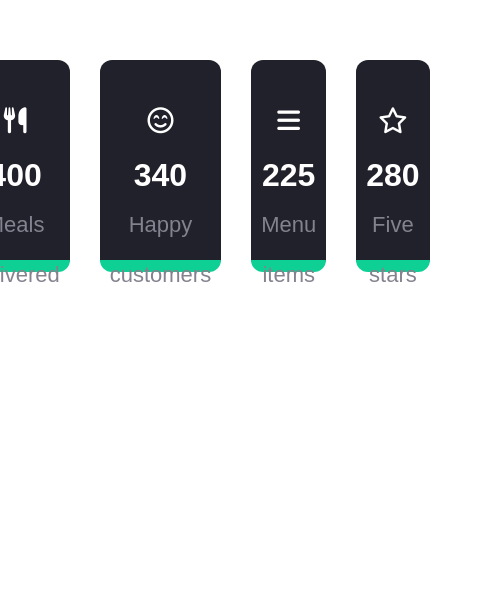
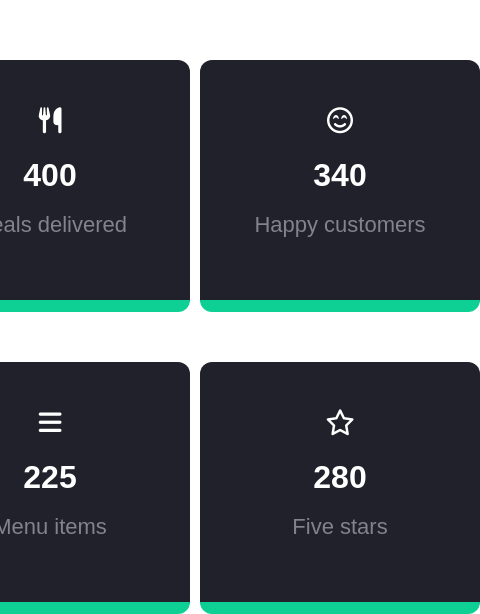
Before and after one commit to favy-codez/Nsonye-Number-Responsive-Project, a plain HTML site: page index.html in a window 390 px wide. Shown: the part 292-906 px from the top of the page, 480 px wide, since content can reach past the window. Before the commit the page ends 844 px from the top, so only its background shows below. Drawn offline with Linux system fonts and the light colour scheme.

Commit message:
worked on responsiveness

```diff
--- a/index.html
+++ b/index.html
@@ -11,22 +11,22 @@
 </head>
 <body>
     <div class="container">
-        <div class="box">
+        <div class="box" id="box1">
             <i class="fa-solid fa-utensils icon"></i>
             <h2 class="num" data-val="400">32</h2>
             <p>Meals delivered</p>
         </div>
-        <div class="box">
+        <div class="box" id="box2">
             <i class="fa-regular fa-face-smile-beam icon"></i>
             <h2 class="num" data-val="340">28</h2>
             <p>Happy customers</p>
         </div>
-        <div class="box">
+        <div class="box" id="box3">
             <i class="fa-solid fa-bars icon"></i>
             <h2 class="num" data-val="225">18</h2>
             <p>Menu items</p>
         </div>
-        <div class="box">
+        <div class="box" id="box4">
             <i class="fa-regular fa-star icon"></i>
             <h2 class="num" data-val="280">22</h2>
             <p>Five stars</p>
--- a/style.css
+++ b/style.css
@@ -68,8 +68,21 @@ p{
     }
 }
 
+@media screen and (max-width: 912px) {
+    .container{
+        display: grid;
+        grid-template-columns: repeat(2, 1fr);
+        justify-items: center;
+        grid-gap: 50px 10px;
+    }
+    .box{
+        height: 160px;
+        width: 260px;
+        line-height: 50px;
+        padding: 40px 10px;
+    }
+}
 @media screen and (max-width: 1024px) {}
 @media screen and (max-width: 1024px) {}
 @media screen and (max-width: 1024px) {}
 @media screen and (max-width: 1024px) {}
-@media screen and (max-width: 1024px) {}
```
